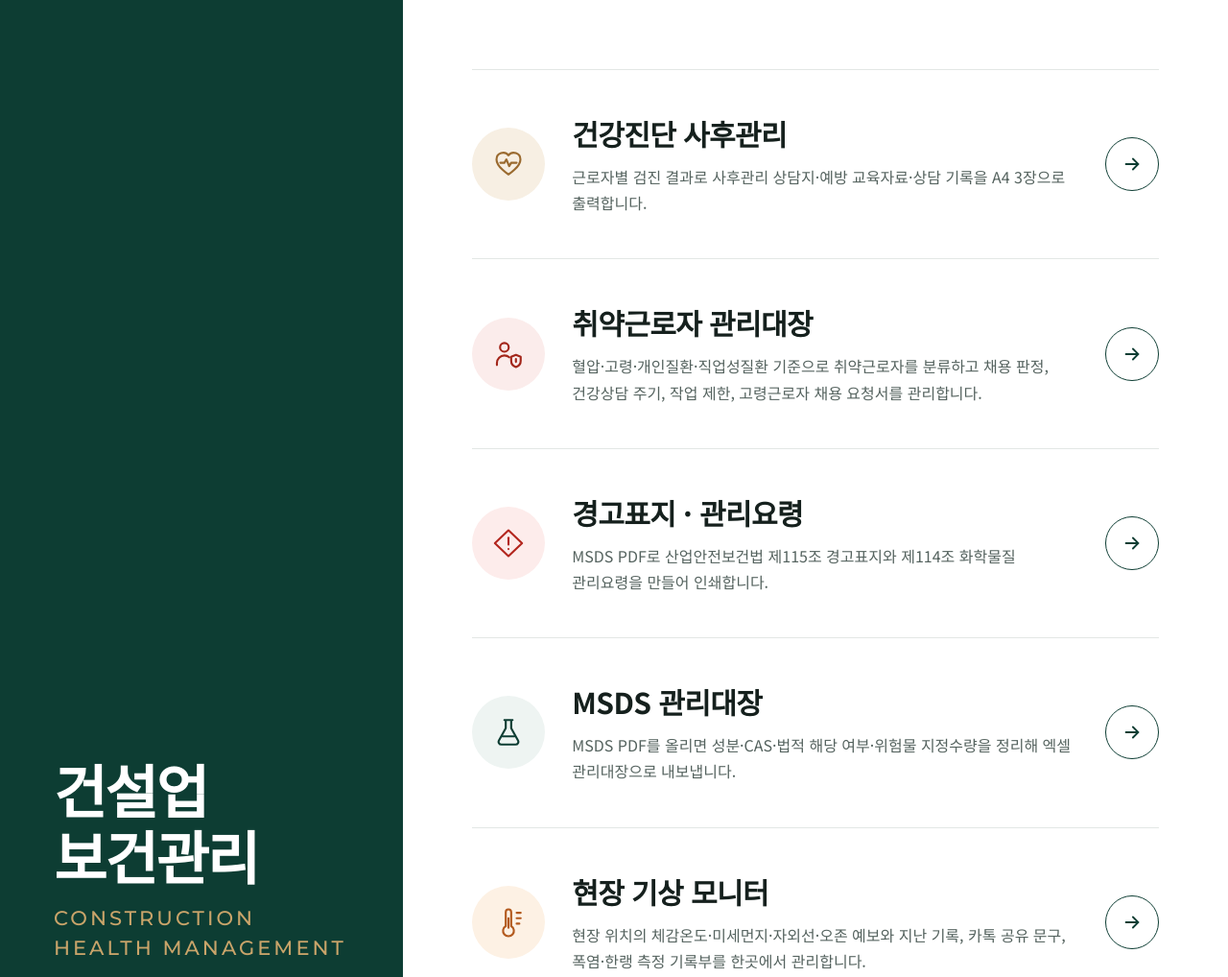
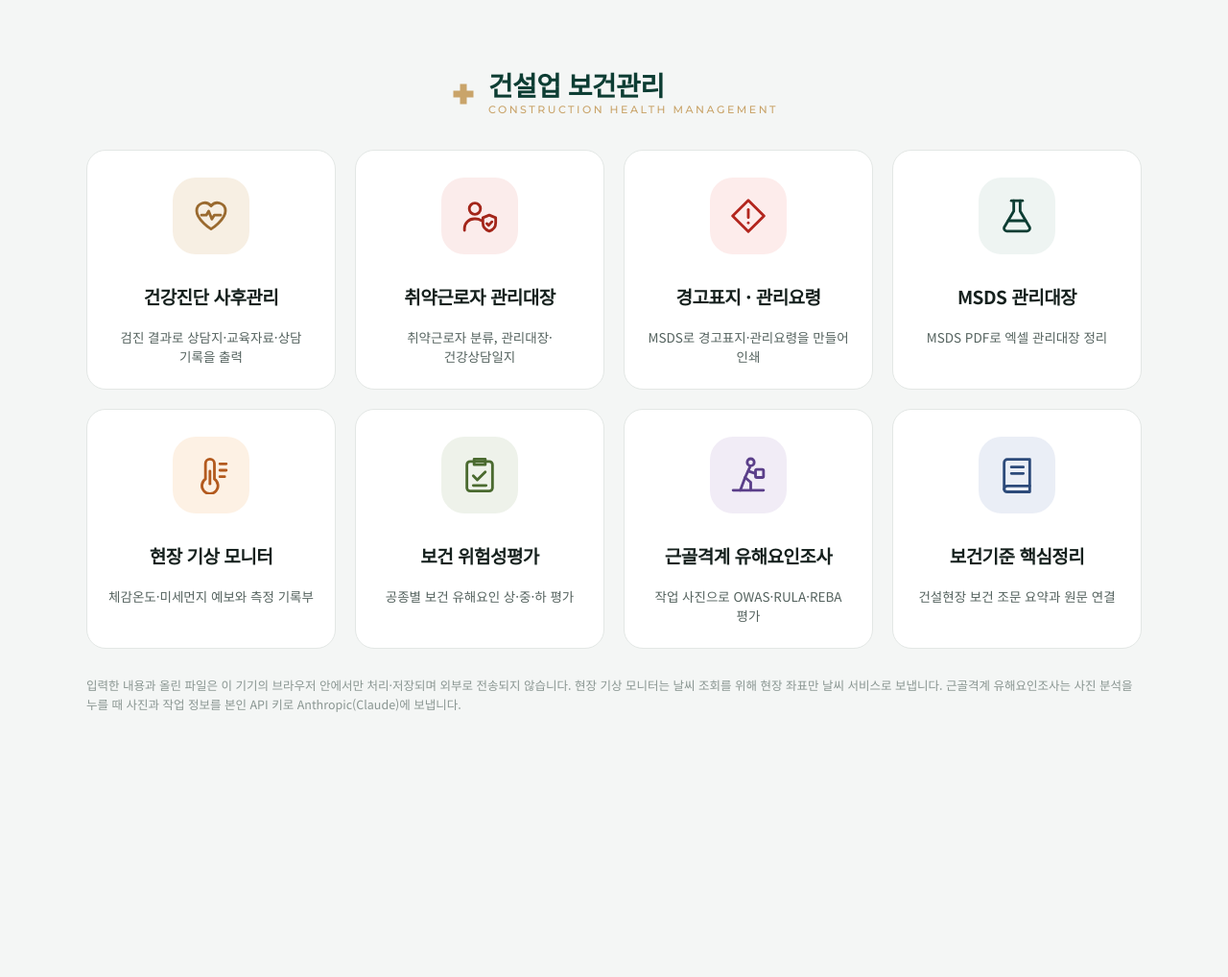
Before and after one commit to hansam89814-cyber/occuhealth_manage, a plain HTML site: page index.html in a window 1280 px wide. Shown: the top 1018 px of the page at 96% size. After the commit the page ends 800 px from the top, so only its background shows below. Drawn offline with Linux system fonts and the light colour scheme.

Commit message:
Add files via upload

```diff
--- a/index.html
+++ b/index.html
@@ -6,83 +6,74 @@
 <link href="https://fonts.googleapis.com/css2?family=Noto+Sans+KR:wght@400;500;700;800&family=Montserrat:wght@500&display=swap" rel="stylesheet">
 <style>
 *{box-sizing:border-box}
-body{margin:0;word-break:keep-all;font-family:'Noto Sans KR','Malgun Gothic',sans-serif;color:#15201d;background:#fff}
-.wrap{min-height:100vh;display:flex;flex-wrap:wrap}
-aside{flex:1 1 420px;background:#0d3d33;color:#fff;padding:72px 56px;display:flex;flex-direction:column;justify-content:space-between;gap:48px;position:relative;overflow:hidden}
-aside .deco{position:absolute;left:-90px;bottom:-110px;width:380px;height:380px}
-h1{margin:0;font-weight:800;font-size:60px;line-height:1.15;letter-spacing:-2px}
-.en{margin:16px 0 0;font-family:'Montserrat',sans-serif;font-weight:500;font-size:21px;letter-spacing:3px;color:#c9a46a;line-height:1.5}
-main{flex:999 1 560px;min-width:0;padding:72px 72px 36px;display:flex;flex-direction:column}
-.list{flex:1;display:flex;flex-direction:column;justify-content:center}
-a.item{text-decoration:none;color:#15201d;display:flex;align-items:center;gap:28px;padding:44px 0;border-top:1px solid #e3e7e5}
-a.item:last-child{border-bottom:1px solid #e3e7e5}
-a.item:hover h2{color:#0d3d33}
-a.item:hover .go{background:#0d3d33}
-a.item:hover .go svg{stroke:#fff}
-a.item:focus-visible{outline:3px solid #c9a46a;outline-offset:6px}
-.ic{flex:none;width:76px;height:76px;border-radius:50%;display:flex;align-items:center;justify-content:center}
-.txt{flex:1;display:flex;flex-direction:column;gap:10px}
-h2{margin:0;font-weight:700;font-size:30px;letter-spacing:-.6px;transition:color .2s}
-.txt p{margin:0;font-size:16px;line-height:1.7;color:#55635f}
-.go{flex:none;width:56px;height:56px;border-radius:50%;border:1.5px solid #0d3d33;display:flex;align-items:center;justify-content:center;transition:background .2s}
-.note{margin:40px 0 0;font-size:13px;color:#8a9692;line-height:1.6}
-@media(max-width:700px){aside{padding:48px 28px}h1{font-size:44px}.en{font-size:17px}main{padding:24px 24px 28px}a.item{gap:16px;padding:28px 0}.ic{width:56px;height:56px}.ic svg{width:26px;height:26px}h2{font-size:22px}.go{width:44px;height:44px}}
+body{margin:0;background:#f4f6f5;color:#15201d;font-family:'Noto Sans KR','Malgun Gothic',sans-serif;word-break:keep-all}
+.wrap{max-width:1180px;margin:0 auto;padding:44px 40px 28px;min-height:100vh;display:flex;flex-direction:column;justify-content:center}
+header{display:flex;justify-content:center;margin-bottom:32px}
+.brand{display:flex;align-items:center;gap:12px}
+.brand h1{margin:0;font-size:28px;font-weight:800;letter-spacing:-.6px;color:#0d3d33;line-height:1.2}
+.brand .en{margin:0;font-family:Montserrat,sans-serif;font-size:11px;letter-spacing:2.5px;color:#c9a46a;line-height:1.6}
+.grid{display:grid;grid-template-columns:repeat(4,minmax(0,1fr));gap:20px}
+a.tile{display:flex;flex-direction:column;align-items:center;min-width:0;min-height:250px;padding:28px 14px 22px;background:#fff;border:1px solid #e3e7e5;border-radius:20px;color:#15201d;text-decoration:none;text-align:center;overflow:hidden;transition:border-color .2s,box-shadow .2s,transform .2s}
+a.tile:hover{border-color:#0d3d33;box-shadow:0 8px 24px rgba(13,61,51,.10);transform:translateY(-2px)}
+a.tile:focus-visible{outline:3px solid #c9a46a;outline-offset:3px}
+.ic{flex:none;width:80px;height:80px;border-radius:24px;display:flex;align-items:center;justify-content:center}
+.t{margin-top:18px;min-height:52px;width:100%;display:flex;align-items:center;justify-content:center;font-size:19px;line-height:1.35;font-weight:700;letter-spacing:-.5px;overflow-wrap:anywhere}
+.d{margin-top:6px;width:100%;max-width:220px;font-size:13.5px;line-height:1.5;color:#55635f;overflow-wrap:anywhere}
+.note{margin:28px 0 0;font-size:12.5px;line-height:1.6;color:#8a9692}
+@media(max-width:1000px){.wrap{padding:28px 20px 22px}.grid{gap:12px}a.tile{min-height:0;padding:22px 10px 18px}.ic{width:64px;height:64px;border-radius:20px}.ic svg{width:32px;height:32px}.t{margin-top:14px;font-size:17px;min-height:46px}.d{font-size:12.5px}header{margin-bottom:22px}}
+@media(max-width:640px){.wrap{padding:28px 18px 22px;justify-content:flex-start}.grid{grid-template-columns:repeat(2,minmax(0,1fr));gap:12px}a.tile{min-height:0;padding:20px 10px 16px}.ic{width:60px;height:60px;border-radius:18px}.ic svg{width:30px;height:30px}.t{margin-top:12px;font-size:16.5px;min-height:46px}.d{font-size:12.5px}header{margin-bottom:22px}.brand h1{font-size:24px}}
 @media(prefers-reduced-motion:reduce){*{transition:none!important}}
-</style></head><body>
+</style></head>
+<body>
 <div class="wrap">
-<aside>
-  <svg class="deco" aria-hidden="true" viewBox="0 0 100 100"><circle cx="50" cy="50" r="46" fill="none" stroke="rgba(255,255,255,0.08)" stroke-width="0.6"/><circle cx="50" cy="50" r="34" fill="none" stroke="rgba(255,255,255,0.08)" stroke-width="0.6"/><path d="M44 30h12v14h14v12H56v14H44V56H30V44h14z" fill="rgba(255,255,255,0.08)"/></svg>
-  <div aria-hidden="true"></div>
-  <div style="position:relative">
-    <h1>건설업<br>보건관리</h1>
-    <p class="en">CONSTRUCTION HEALTH MANAGEMENT</p>
-  </div>
-  <div aria-hidden="true"></div>
-</aside>
-<main>
-  <div class="list">
-    <a class="item" href="aftercare.html">
-      <div class="ic" style="background:#f7efe3"><svg aria-hidden="true" width="34" height="34" viewBox="0 0 24 24" fill="none" stroke="#9a6a2f" stroke-width="1.5" stroke-linecap="round" stroke-linejoin="round"><path d="M20.8 8.6a4.9 4.9 0 0 0-8.8-3 4.9 4.9 0 0 0-8.8 3c0 5.4 8.8 11 8.8 11s8.8-5.6 8.8-11z"/><path d="M6 11h3l1.5-2.5 2 5 1.5-2.5h4"/></svg></div>
-      <div class="txt"><h2>건강진단 사후관리</h2><p>근로자별 검진 결과로 사후관리 상담지·예방 교육자료·상담 기록을 A4 3장으로 출력합니다.</p></div>
-      <span class="go"><svg aria-hidden="true" width="22" height="22" viewBox="0 0 24 24" fill="none" stroke="#0d3d33" stroke-width="2" stroke-linecap="round"><path d="M5 12h14M13 6l6 6-6 6"/></svg></span>
+  <header>
+    <div class="brand">
+      <svg aria-hidden="true" width="28" height="28" viewBox="0 0 24 24"><path d="M9 3h6v6h6v6h-6v6H9v-6H3V9h6z" fill="#c9a46a"/></svg>
+      <div><h1>건설업 보건관리</h1><p class="en">CONSTRUCTION HEALTH MANAGEMENT</p></div>
+    </div>
+  </header>
+  <nav class="grid" aria-label="보건관리 메뉴">
+    <a class="tile" href="aftercare.html">
+      <span class="ic" style="background:#f7efe3"><svg aria-hidden="true" width="40" height="40" viewBox="0 0 24 24" fill="none" stroke="#9a6a2f" stroke-width="1.7" stroke-linecap="round" stroke-linejoin="round"><path d="M21 8.8a5 5 0 0 0-9-3 5 5 0 0 0-9 3c0 5.6 9 11.4 9 11.4s9-5.8 9-11.4z"/><path d="M6 11.5h3l1.5-2.5 2 5 1.5-2.5h4"/></svg></span>
+      <span class="t">건강진단 사후관리</span>
+      <span class="d">검진 결과로 상담지·교육자료·상담 기록을 출력</span>
     </a>
-    <a class="item" href="vuln.html">
-      <div class="ic" style="background:#fbeceb"><svg aria-hidden="true" width="34" height="34" viewBox="0 0 24 24" fill="none" stroke="#a3261a" stroke-width="1.5" stroke-linecap="round" stroke-linejoin="round"><circle cx="9" cy="7" r="3.2"/><path d="M3.5 20v-1.5A5.5 5.5 0 0 1 9 13h0a5.5 5.5 0 0 1 3.6 1.3"/><path d="M17.5 12.5l3.5 1.5v3c0 2.3-1.6 3.9-3.5 4.5-1.9-.6-3.5-2.2-3.5-4.5v-3z"/><path d="M17.5 15.5v2.2"/></svg></div>
-      <div class="txt"><h2>취약근로자 관리대장</h2><p>혈압·고령·개인질환·직업성질환 기준으로 취약근로자를 분류하고 채용 판정, 건강상담 주기, 작업 제한, 고령근로자 채용 요청서를 관리합니다.</p></div>
-      <span class="go"><svg aria-hidden="true" width="22" height="22" viewBox="0 0 24 24" fill="none" stroke="#0d3d33" stroke-width="2" stroke-linecap="round"><path d="M5 12h14M13 6l6 6-6 6"/></svg></span>
+    <a class="tile" href="vuln.html">
+      <span class="ic" style="background:#fbeceb"><svg aria-hidden="true" width="40" height="40" viewBox="0 0 24 24" fill="none" stroke="#a3261a" stroke-width="1.7" stroke-linecap="round" stroke-linejoin="round"><circle cx="9" cy="7.5" r="3.5"/><path d="M2.5 21v-1.2A6 6 0 0 1 8.5 13.8h1a6 6 0 0 1 3.3 1"/><path d="M18 11.5l4 1.6v3.3c0 2.6-1.8 4.4-4 5.1-2.2-.7-4-2.5-4-5.1v-3.3z"/><path d="M16.5 16.8l1.1 1.1 2-2.2"/></svg></span>
+      <span class="t">취약근로자 관리대장</span>
+      <span class="d">취약근로자 분류, 관리대장·건강상담일지</span>
     </a>
-    <a class="item" href="warning.html">
-      <div class="ic" style="background:#fdeceb"><svg aria-hidden="true" width="34" height="34" viewBox="0 0 24 24" fill="none" stroke="#b3261e" stroke-width="1.5" stroke-linecap="round" stroke-linejoin="round"><path d="M12 2.5 22 12 12 21.5 2 12z"/><path d="M12 8v5"/><path d="M12 16.2v.1"/></svg></div>
-      <div class="txt"><h2>경고표지 · 관리요령</h2><p>MSDS PDF로 산업안전보건법 제115조 경고표지와 제114조 화학물질 관리요령을 만들어 인쇄합니다.</p></div>
-      <span class="go"><svg aria-hidden="true" width="22" height="22" viewBox="0 0 24 24" fill="none" stroke="#0d3d33" stroke-width="2" stroke-linecap="round"><path d="M5 12h14M13 6l6 6-6 6"/></svg></span>
+    <a class="tile" href="warning.html">
+      <span class="ic" style="background:#fdeceb"><svg aria-hidden="true" width="40" height="40" viewBox="0 0 24 24" fill="none" stroke="#b3261e" stroke-width="1.7" stroke-linecap="round" stroke-linejoin="round"><path d="M12 2.2 21.8 12 12 21.8 2.2 12z"/><path d="M12 8v5"/><path d="M12 16.3v.1"/></svg></span>
+      <span class="t">경고표지 · 관리요령</span>
+      <span class="d">MSDS로 경고표지·관리요령을 만들어 인쇄</span>
     </a>
-    <a class="item" href="msds.html">
-      <div class="ic" style="background:#eef4f2"><svg aria-hidden="true" width="34" height="34" viewBox="0 0 24 24" fill="none" stroke="#0d3d33" stroke-width="1.5" stroke-linecap="round" stroke-linejoin="round"><path d="M9 3h6M10 3v6l-5 9a2 2 0 0 0 1.8 3h10.4a2 2 0 0 0 1.8-3l-5-9V3"/><path d="M7.5 15h9"/></svg></div>
-      <div class="txt"><h2>MSDS 관리대장</h2><p>MSDS PDF를 올리면 성분·CAS·법적 해당 여부·위험물 지정수량을 정리해 엑셀 관리대장으로 내보냅니다.</p></div>
-      <span class="go"><svg aria-hidden="true" width="22" height="22" viewBox="0 0 24 24" fill="none" stroke="#0d3d33" stroke-width="2" stroke-linecap="round"><path d="M5 12h14M13 6l6 6-6 6"/></svg></span>
+    <a class="tile" href="msds.html">
+      <span class="ic" style="background:#eef4f2"><svg aria-hidden="true" width="40" height="40" viewBox="0 0 24 24" fill="none" stroke="#0d3d33" stroke-width="1.7" stroke-linecap="round" stroke-linejoin="round"><path d="M8.5 2.5h7"/><path d="M10 2.5v6.5L4 19.2a1.8 1.8 0 0 0 1.6 2.3h12.8a1.8 1.8 0 0 0 1.6-2.3L14 9V2.5"/><path d="M6.6 15h10.8"/></svg></span>
+      <span class="t">MSDS 관리대장</span>
+      <span class="d">MSDS PDF로 엑셀 관리대장 정리</span>
     </a>
-    <a class="item" href="weather.html">
-      <div class="ic" style="background:#fdf1e4"><svg aria-hidden="true" width="34" height="34" viewBox="0 0 24 24" fill="none" stroke="#b35a1e" stroke-width="1.5" stroke-linecap="round" stroke-linejoin="round"><path d="M14 14.8V4.5a2 2 0 0 0-4 0v10.3a4 4 0 1 0 4 0z"/><path d="M12 9v7"/><path d="M18 5h3M18 9h3M18 13h2"/></svg></div>
-      <div class="txt"><h2>현장 기상 모니터</h2><p>현장 위치의 체감온도·미세먼지·자외선·오존 예보와 지난 기록, 카톡 공유 문구, 폭염·한랭 측정 기록부를 한곳에서 관리합니다.</p></div>
-      <span class="go"><svg aria-hidden="true" width="22" height="22" viewBox="0 0 24 24" fill="none" stroke="#0d3d33" stroke-width="2" stroke-linecap="round"><path d="M5 12h14M13 6l6 6-6 6"/></svg></span>
+    <a class="tile" href="weather.html">
+      <span class="ic" style="background:#fdf1e4"><svg aria-hidden="true" width="40" height="40" viewBox="0 0 24 24" fill="none" stroke="#b35a1e" stroke-width="1.7" stroke-linecap="round" stroke-linejoin="round"><path d="M8.5 14.5V4.8a2.8 2.8 0 0 1 5.6 0v9.7a5 5 0 1 1-5.6 0z"/><path d="M11.3 9.5v8"/><path d="M17.5 5h4M17.5 9h4M17.5 13h3"/></svg></span>
+      <span class="t">현장 기상 모니터</span>
+      <span class="d">체감온도·미세먼지 예보와 측정 기록부</span>
     </a>
-    <a class="item" href="risk.html">
-      <div class="ic" style="background:#eef2ea"><svg aria-hidden="true" width="34" height="34" viewBox="0 0 24 24" fill="none" stroke="#4a6a2f" stroke-width="1.5" stroke-linecap="round" stroke-linejoin="round"><rect x="5" y="3.5" width="14" height="18" rx="2"/><path d="M9 3.5h6v3H9z"/><path d="m8.5 12 1.5 1.5 3-3"/><path d="M8.5 17h7"/></svg></div>
-      <div class="txt"><h2>보건 위험성평가</h2><p>공종별 보건 유해요인과 MSDS 제품의 화학물질 위험성을 상·중·하로 평가해 현장 양식 그대로 엑셀로 내보냅니다.</p></div>
-      <span class="go"><svg aria-hidden="true" width="22" height="22" viewBox="0 0 24 24" fill="none" stroke="#0d3d33" stroke-width="2" stroke-linecap="round"><path d="M5 12h14M13 6l6 6-6 6"/></svg></span>
+    <a class="tile" href="risk.html">
+      <span class="ic" style="background:#eef2ea"><svg aria-hidden="true" width="40" height="40" viewBox="0 0 24 24" fill="none" stroke="#4a6a2f" stroke-width="1.7" stroke-linecap="round" stroke-linejoin="round"><rect x="4" y="3.5" width="16" height="18.5" rx="2"/><path d="M8.5 2h7v3.5h-7z"/><path d="m8 12.5 2.5 2.5 5-5"/><path d="M8 18.5h8"/></svg></span>
+      <span class="t">보건 위험성평가</span>
+      <span class="d">공종별 보건 유해요인 상·중·하 평가</span>
     </a>
-    <a class="item" href="msd.html">
-      <div class="ic" style="background:#f1ecf6"><svg aria-hidden="true" width="34" height="34" viewBox="0 0 24 24" fill="none" stroke="#5b3f8a" stroke-width="1.5" stroke-linecap="round" stroke-linejoin="round"><circle cx="13" cy="4.5" r="2"/><path d="M12.5 7.5 10 13l3 2.5V21"/><path d="M10 13l-2.5 7.5"/><path d="M11.5 9.5 16 11l2-2.5"/><path d="M4 21h16"/></svg></div>
-      <div class="txt"><h2>근골격계 유해요인조사</h2><p>공종 투입 시 근로자 작업 사진을 Claude가 OWAS·RULA·REBA로 평가하고, 현장 양식 엑셀과 평가 보고서(워드)를 만듭니다.</p></div>
-      <span class="go"><svg aria-hidden="true" width="22" height="22" viewBox="0 0 24 24" fill="none" stroke="#0d3d33" stroke-width="2" stroke-linecap="round"><path d="M5 12h14M13 6l6 6-6 6"/></svg></span>
+    <a class="tile" href="msd.html">
+      <span class="ic" style="background:#f1ecf6"><svg aria-hidden="true" width="40" height="40" viewBox="0 0 24 24" fill="none" stroke="#5b3f8a" stroke-width="1.7" stroke-linecap="round" stroke-linejoin="round"><circle cx="13.5" cy="4" r="2.2"/><path d="M13 7 10 13.5l3.5 3v5"/><path d="M10 13.5 7 21.5"/><path d="M12 9.5l4.5 1.5"/><rect x="16.5" y="8.5" width="5" height="5" rx="0.8"/><path d="M2.5 21.5h19"/></svg></span>
+      <span class="t">근골격계 유해요인조사</span>
+      <span class="d">작업 사진으로 OWAS·RULA·REBA 평가</span>
     </a>
-    <a class="item" href="rules.html">
-      <div class="ic" style="background:#eaeef6"><svg aria-hidden="true" width="34" height="34" viewBox="0 0 24 24" fill="none" stroke="#2c4a7a" stroke-width="1.5" stroke-linecap="round" stroke-linejoin="round"><path d="M4 4.5A1.5 1.5 0 0 1 5.5 3H19v16H5.5A1.5 1.5 0 0 0 4 20.5z"/><path d="M4 20.5A1.5 1.5 0 0 0 5.5 22H19v-3"/><path d="M8 7h7M8 10.5h7"/></svg></div>
-      <div class="txt"><h2>보건기준 핵심정리</h2><p>산업안전보건기준에 관한 규칙 중 건설현장 보건 조문을 주제별로 요약하고 최신 원문으로 연결합니다.</p></div>
-      <span class="go"><svg aria-hidden="true" width="22" height="22" viewBox="0 0 24 24" fill="none" stroke="#0d3d33" stroke-width="2" stroke-linecap="round"><path d="M5 12h14M13 6l6 6-6 6"/></svg></span>
+    <a class="tile" href="rules.html">
+      <span class="ic" style="background:#eaeef6"><svg aria-hidden="true" width="40" height="40" viewBox="0 0 24 24" fill="none" stroke="#2c4a7a" stroke-width="1.7" stroke-linecap="round" stroke-linejoin="round"><path d="M4 4.2a2 2 0 0 1 2-2h14v16.6H6a2 2 0 0 0-2 2z"/><path d="M4 20.8a2 2 0 0 0 2 1.7h14v-3.7"/><path d="M8.5 7h7.5M8.5 11h7.5"/></svg></span>
+      <span class="t">보건기준 핵심정리</span>
+      <span class="d">건설현장 보건 조문 요약과 원문 연결</span>
     </a>
-  </div>
+  </nav>
   <p class="note">입력한 내용과 올린 파일은 이 기기의 브라우저 안에서만 처리·저장되며 외부로 전송되지 않습니다. 현장 기상 모니터는 날씨 조회를 위해 현장 좌표만 날씨 서비스로 보냅니다. 근골격계 유해요인조사는 사진 분석을 누를 때 사진과 작업 정보를 본인 API 키로 Anthropic(Claude)에 보냅니다.</p>
-</main>
 </div>
 </body></html>
```
